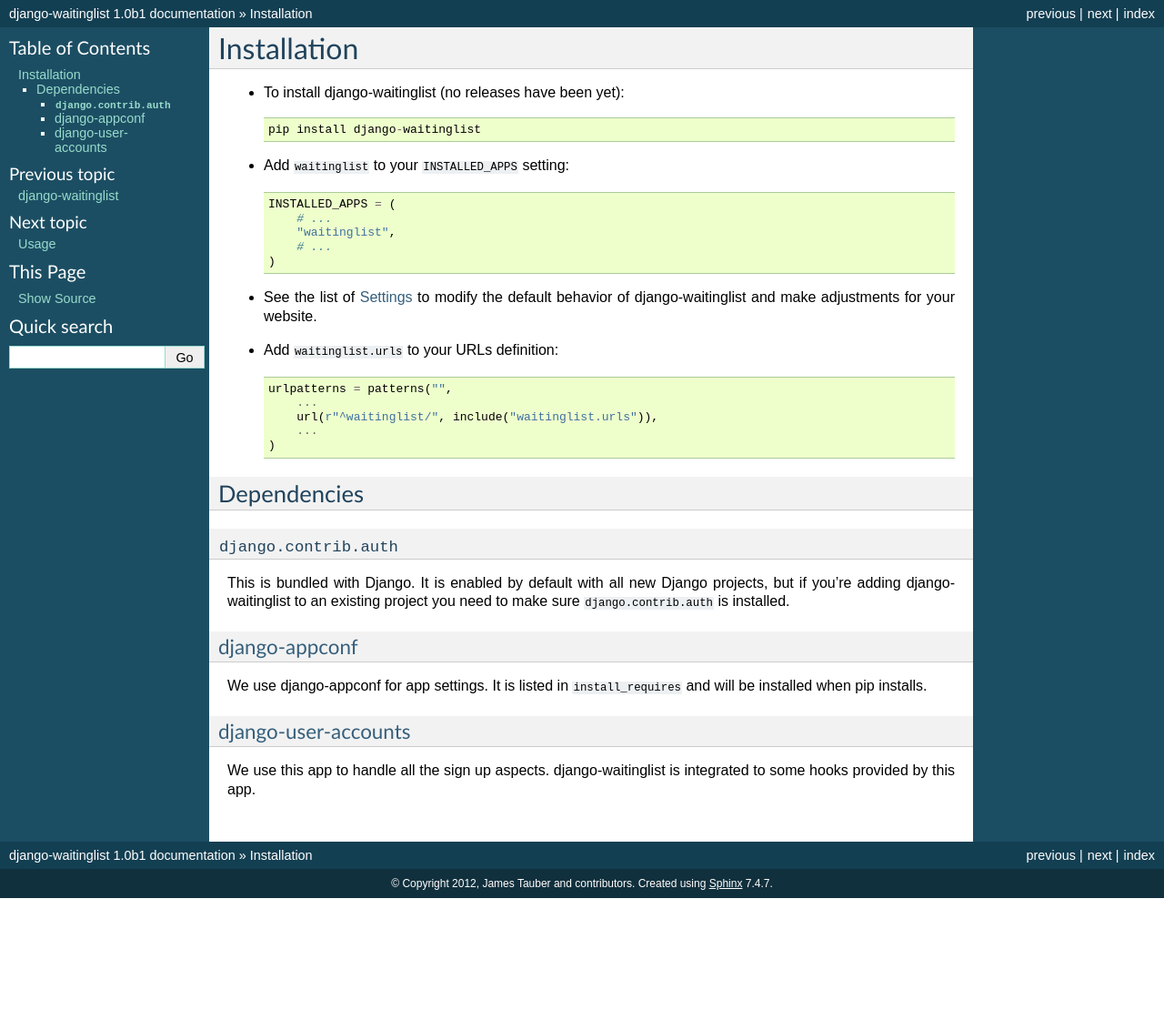
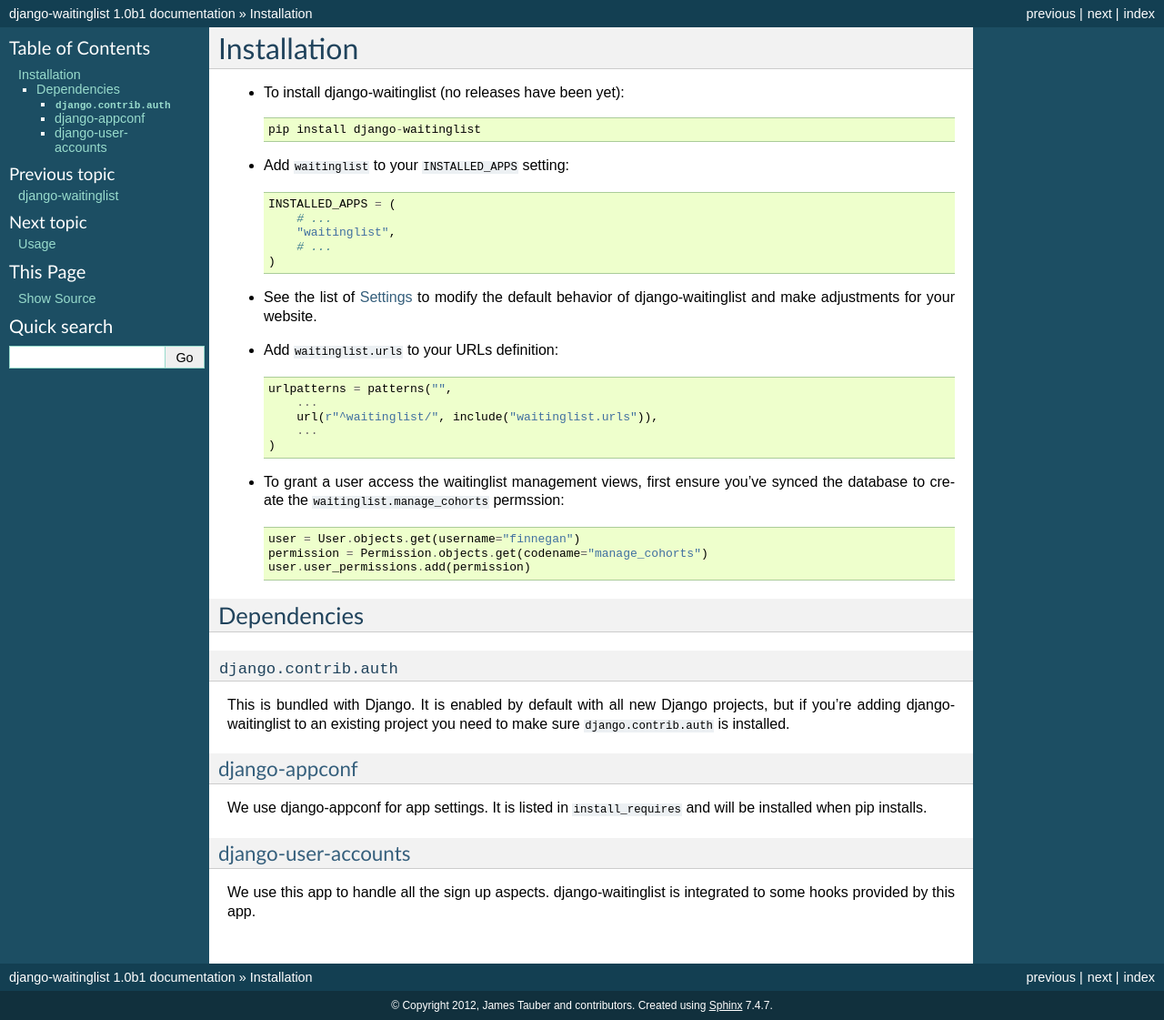
Before and after one commit to pinax/django-waitinglist, a Sphinx documentation site: the page built from docs/installation.rst, in a window 1280 px wide. Shown: the whole page at 91% size. Built offline with Sphinx 7.4.7, drawn with Linux system fonts in a browser that asks for light colours; before the commit the page ends 987 px from its top, so only the background shows below that.

Commit message:
use user permissions instead of is_staff to grant access to management views

```diff
--- a/docs/installation.rst
+++ b/docs/installation.rst
@@ -27,6 +27,14 @@
         ...
     )
 
+* To grant a user access the waitinglist management views, first
+  ensure you've synced the database to create the
+  ``waitinglist.manage_cohorts`` permssion::
+
+   user = User.objects.get(username="finnegan")
+   permission = Permission.objects.get(codename="manage_cohorts")
+   user.user_permissions.add(permission)
+
 .. _dependencies:
 
 Dependencies
```
Also changed, not shown: docs/changelog.rst (+7 -0 lines), 2 other files.
